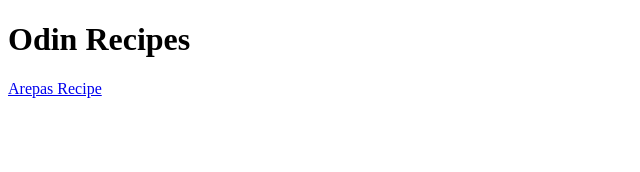
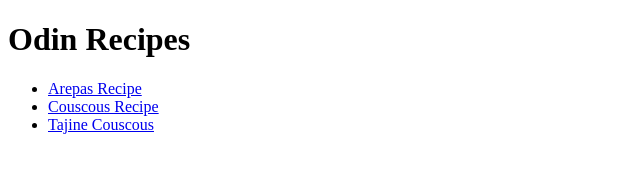
Before and after one commit to Fralop/odin-recipes, a plain HTML site: page index.html in a window 1280 px wide. Shown: the whole page, without its empty margins (0-640 px from the left). Drawn offline with Linux system fonts and the light colour scheme.

Commit message:
Add an unordered list of recipes pages

```diff
--- a/index.html
+++ b/index.html
@@ -8,6 +8,10 @@
 </head>
 <body>
     <h1>Odin Recipes</h1>
-    <a href="recipes/arepas.html">Arepas Recipe</a>
+    <ul>
+    <li><a href="recipes/arepas.html">Arepas Recipe</a></li>
+    <li><a href="recipes/couscous.html">Couscous Recipe</a></li>
+    <li><a href="recipes/tajine.html">Tajine Couscous</a></li>
+    </ul>
 </body>
 </html>
```
